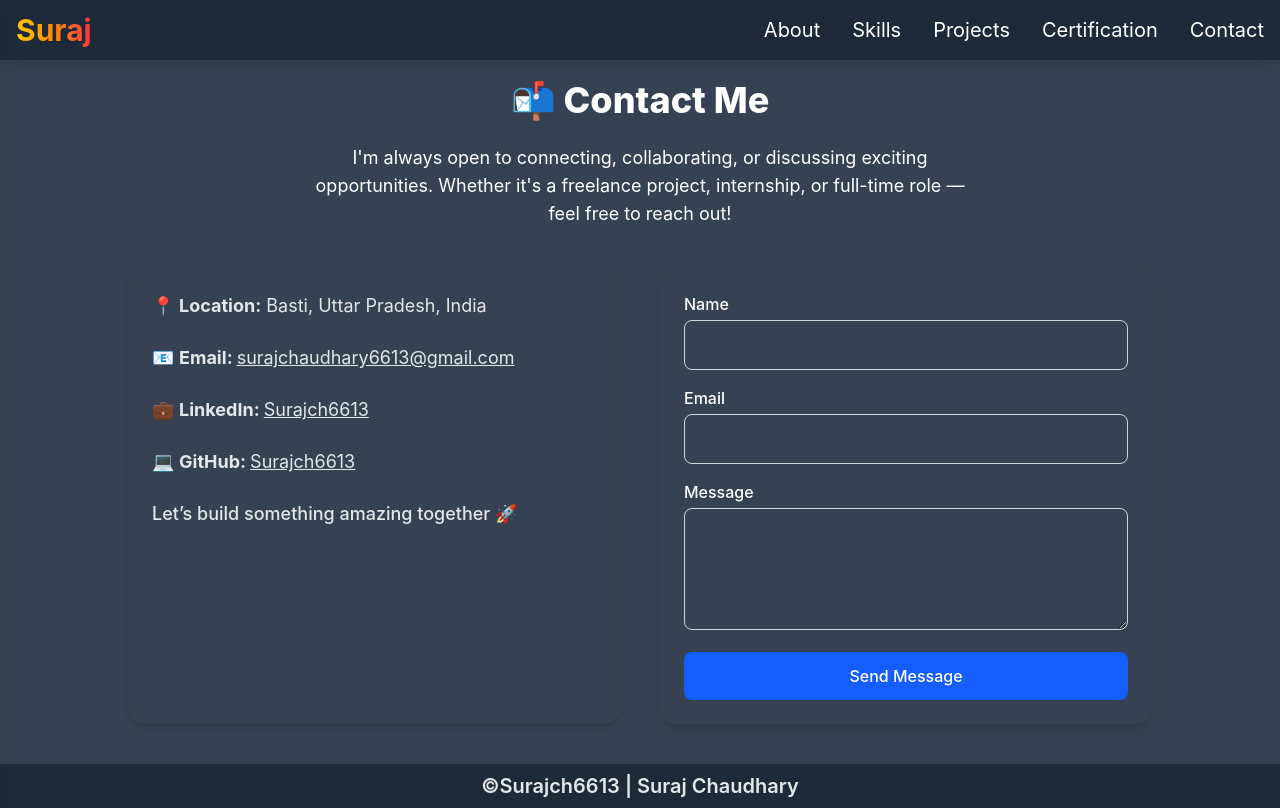
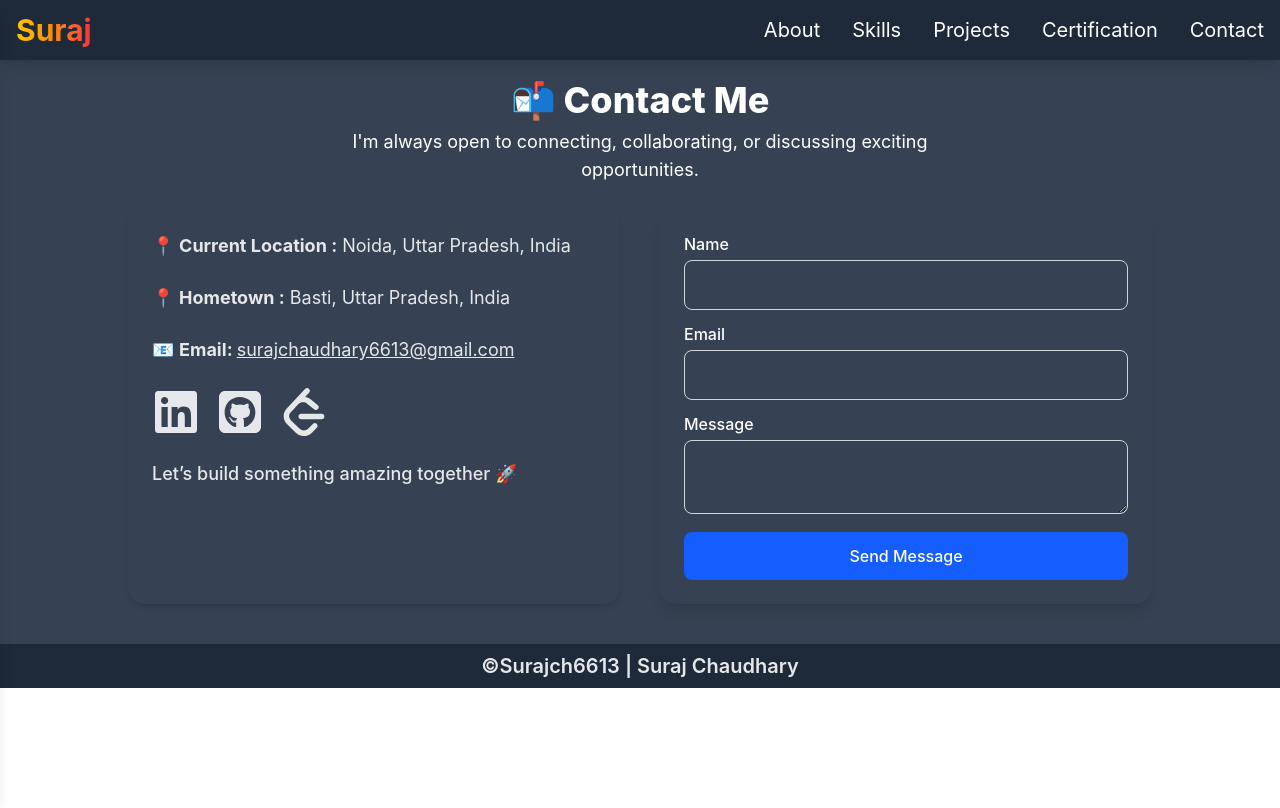
Before and after one commit to SurajCh6613/portfolio, a React (Vite) app: page /contact in a window 1280 px wide. Built offline with nearby package versions, Linux system fonts and the light colour scheme.

Commit message:
CSS updated

```diff
--- a/src/Pages/About.jsx
+++ b/src/Pages/About.jsx
@@ -4,13 +4,9 @@ import { motion } from "framer-motion";
 const About = () => {
   return (
     <section className="py-16 px-1 md:px-6 bg-gray-700 text-white w-full">
-      <h2
-        className="text-4xl font-extrabold mb-10 text-center"
-      >
-        About Me
-      </h2>
+      <h2 className="text-4xl font-extrabold mb-6 text-center">About Me</h2>
 
-      <div className="space-y-6 text-lg px-6">
+      <div className="space-y-4 text-lg px-6">
         <p>
           I’m <strong className="text-yellow-300">Suraj Chaudhary</strong>, a
           passionate Full-Stack Web Developer skilled in the{" "}
@@ -18,11 +14,13 @@ const About = () => {
           backend development.
         </p>
         <p>
-          I recently completed my B.Tech at{" "}
+          🎓 B.Tech CSE Graduate (2021–2025) from{" "}
           <strong className="text-yellow-300">
             Dr. APJ Abdul Kalam Technical University
           </strong>
-          . My projects include{" "}
+        </p>
+        <p>
+          🚀 Built projects like
           <span className="text-yellow-300 font-semibold">ReferrLink</span>,{" "}
           <span className="text-yellow-300 font-semibold">
             AI-Powered Code Reviewer
@@ -35,18 +33,18 @@ const About = () => {
           .
         </p>
         <p>
-          I’ve solved <span className="text-yellow-300 font-bold">260+</span>{" "}
+          🧩 Solved <span className="text-yellow-300 font-bold">280+</span>{" "}
           problems on LeetCode and{" "}
           <span className="text-yellow-300 font-bold">200+</span> on CodeChef —
           sharpening my algorithmic thinking and problem-solving skills.
         </p>
         <p>
-          Beyond coding, I enjoy exploring new JavaScript tools, participating
-          in coding contests, and contributing to open-source projects.
+        🤝 Passionate about clean code, problem-solving, and collaboration
         </p>
+        <p>🌱 Seeking opportunities in Java Development / Full-Stack Development</p>
       </div>
 
-      <ul className="mt-10 space-y-3 text-base sm:text-lg px-6">
+      <ul className="mt-10 space-y-1  sm:text-lg px-6">
         <li>
           🎯 <span className="font-semibold">Tech Stack:</span> React, Node.js,
           Express, MongoDB, Java, MySQL, Tailwind CSS, Git
--- a/src/Pages/Certifications.jsx
+++ b/src/Pages/Certifications.jsx
@@ -18,7 +18,7 @@ const certifications = [
 
 const Certifications = () => {
   return (
-    <section className="py-12 pt-20 px-6 bg-gray-800 text-white">
+    <section className="py-12 pt-20 px-6 bg-gray-800 text-white min-h-screen">
       <h2 className="text-4xl font-extrabold mb-10 text-center">
         📜 Certifications
       </h2>
--- a/src/Pages/Contact.jsx
+++ b/src/Pages/Contact.jsx
@@ -1,6 +1,9 @@
 import React, { useRef } from "react";
 import emailjs from "emailjs-com";
 import { ToastContainer, toast } from "react-toastify";
+import { FaLinkedin } from "react-icons/fa";
+import { FaSquareGithub } from "react-icons/fa6";
+import { SiLeetcode } from "react-icons/si";
 
 const Contact = () => {
   const form = useRef();
@@ -30,21 +33,23 @@ const Contact = () => {
   };
   return (
     <section className="pt-20 px-6 bg-gray-700 text-white pb-10">
-      <h2 className="text-4xl font-extrabold text-center mb-6">
+      <h2 className="text-4xl font-extrabold text-center mb-2">
         📬 Contact Me
       </h2>
 
-      <p className="text-center max-w-2xl text-lg mx-auto mb-10">
+      <p className="text-center max-w-2xl text-lg mx-auto mb-6">
         I'm always open to connecting, collaborating, or discussing exciting
-        opportunities. Whether it's a freelance project, internship, or
-        full-time role — feel free to reach out!
+        opportunities.
       </p>
 
       <div className="max-w-5xl mx-auto grid md:grid-cols-2 gap-10">
         {/* Contact Info */}
         <div className="text-gray-200 text-lg space-y-6 bg-gray-700 backdrop-blur-md p-6 rounded-2xl shadow-md">
           <p>
-            📍 <strong>Location:</strong> Basti, Uttar Pradesh, India
+            📍 <strong>Current Location :</strong> Noida, Uttar Pradesh, India
+          </p>
+          <p>
+            📍 <strong>Hometown :</strong> Basti, Uttar Pradesh, India
           </p>
           <p>
             📧 <strong>Email:</strong>
@@ -55,28 +60,18 @@ const Contact = () => {
               surajchaudhary6613@gmail.com
             </a>
           </p>
-          <p>
-            💼 <strong>LinkedIn:</strong>
-            <a
-              href="https://linkedin.com/in/surajch6613"
-              target="_blank"
-              rel="noopener noreferrer"
-              className="underline hover:text-blue-500 ml-1"
-            >
-              Surajch6613
+          {/* Social Links */}
+          <div className="mt-4 flex space-x-4 text-5xl">
+            <a target="_blank" href="https://www.linkedin.com/in/surajch6613/">
+              <FaLinkedin className="hover:scale-105 duration-300" />
             </a>
-          </p>
-          <p>
-            💻 <strong>GitHub:</strong>
-            <a
-              href="https://github.com/surajch6613"
-              target="_blank"
-              rel="noopener noreferrer"
-              className="underline hover:text-blue-500 ml-1"
-            >
-              Surajch6613
+            <a target="_blank" href="https://github.com/SurajCh6613">
+              <FaSquareGithub className="hover:scale-105 duration-300" />
             </a>
-          </p>
+            <a target="_blank" href="https://leetcode.com/u/Surajch6613/">
+              <SiLeetcode className="hover:scale-105 duration-300 hover:text-yellow-400" />
+            </a>
+          </div>
           <p className="mt-4 font-medium">
             Let’s build something amazing together 🚀
           </p>
@@ -86,7 +81,7 @@ const Contact = () => {
         <form
           ref={form}
           onSubmit={sendEmail}
-          className="space-y-4 bg-gray-700 backdrop-blur-lg p-6 rounded-2xl shadow-lg"
+          className="space-y-3 bg-gray-700 backdrop-blur-lg p-6 rounded-2xl shadow-lg"
         >
           <div>
             <label className="block font-medium mb-1">Name</label>
@@ -112,7 +107,7 @@ const Contact = () => {
             <label className="block font-medium mb-1">Message</label>
             <textarea
               name="message"
-              rows="4"
+              rows="2"
               required
               className="w-full p-3 border border-gray-300 rounded-lg focus:outline-none focus:ring-2 focus:ring-blue-500"
             ></textarea>
--- a/src/Pages/Hero.jsx
+++ b/src/Pages/Hero.jsx
@@ -1,14 +1,15 @@
 import React from "react";
 import heroImage from "../assets/heroImage.png";
 import { Link } from "react-router-dom";
+import { SiLeetcode } from "react-icons/si";
+import { FaSquareGithub } from "react-icons/fa6";
+import { FaLinkedin } from "react-icons/fa";
 
 const Hero = () => {
   return (
     <section className="bg-gray-800 pt-20 pb-10 px-6 w-full md:min-h-screen flex flex-col-reverse md:flex-row items-center justify-between">
       {/* Text Section */}
-      <div
-        className="w-full md:w-2/3 text-white"
-      >
+      <div className="w-full md:w-2/3 text-white">
         <h1 className="text-4xl sm:text-5xl md:text-6xl font-extrabold mb-4">
           Hi, I'm{" "}
           <span className="bg-gradient-to-r from-yellow-400 to-red-500 bg-clip-text text-transparent">
@@ -30,19 +31,36 @@ const Hero = () => {
         </p>
 
         <div className="flex gap-4">
-          <Link to={'/projects'} className=" px-2 py-2 md:px-6 md:py-3 bg-yellow-400 hover:bg-yellow-500 text-black font-semibold rounded-md shadow-lg transition duration-300 ease-in-out">
+          <Link
+            to={"/projects"}
+            className=" px-2 py-2 md:px-6 md:py-3 bg-yellow-400 hover:bg-yellow-500 text-black font-semibold rounded-md shadow-lg transition duration-300 ease-in-out"
+          >
             View Projects
           </Link>
-          <a href="https://drive.google.com/file/d/12vyh9ZxhHIkadhbiZ52glkbO9M0lWptv/view?usp=drive_link" target="_blank" className=" px-2 py-2 md:px-6 md:py-3 border-2 border-white hover:bg-white hover:text-black text-white font-semibold rounded-md shadow-lg transition duration-300 ease-in-out">
+          <a
+            href="https://drive.google.com/file/d/12vyh9ZxhHIkadhbiZ52glkbO9M0lWptv/view?usp=drive_link"
+            target="_blank"
+            className=" px-2 py-2 md:px-6 md:py-3 border-2 border-white hover:bg-white hover:text-black text-white font-semibold rounded-md shadow-lg transition duration-300 ease-in-out"
+          >
             Download Resume
+          </a>
+        </div>
+        {/* Social Links */}
+        <div className="mt-4 flex space-x-4 text-5xl">
+          <a target="_blank" href="https://www.linkedin.com/in/surajch6613/">
+            <FaLinkedin className="hover:scale-105 duration-300" />
+          </a>
+          <a target="_blank" href="https://github.com/SurajCh6613">
+            <FaSquareGithub className="hover:scale-105 duration-300" />
+          </a>
+          <a target="_blank" href="https://leetcode.com/u/Surajch6613/">
+            <SiLeetcode className="hover:scale-105 duration-300 hover:text-yellow-400" />
           </a>
         </div>
       </div>
 
       {/* Image Section */}
-      <div
-        className="w-full md:w-1/3 flex justify-center items-center mb-10 md:mb-0"
-      >
+      <div className="w-full md:w-1/3 flex justify-center items-center mb-10 md:mb-0">
         <img
           src={heroImage}
           alt="Suraj"
--- a/src/Pages/Skills.jsx
+++ b/src/Pages/Skills.jsx
@@ -76,7 +76,7 @@ const Skills = () => {
   ];
 
   return (
-    <section className="py-8 px-6 bg-gray-800 pt-20">
+    <section className="py-8 px-6 bg-gray-800 pt-20 min-h-screen">
       <h2 className="text-3xl font-bold text-center mb-8 text-white">
         🛠 Skills
       </h2>
```
